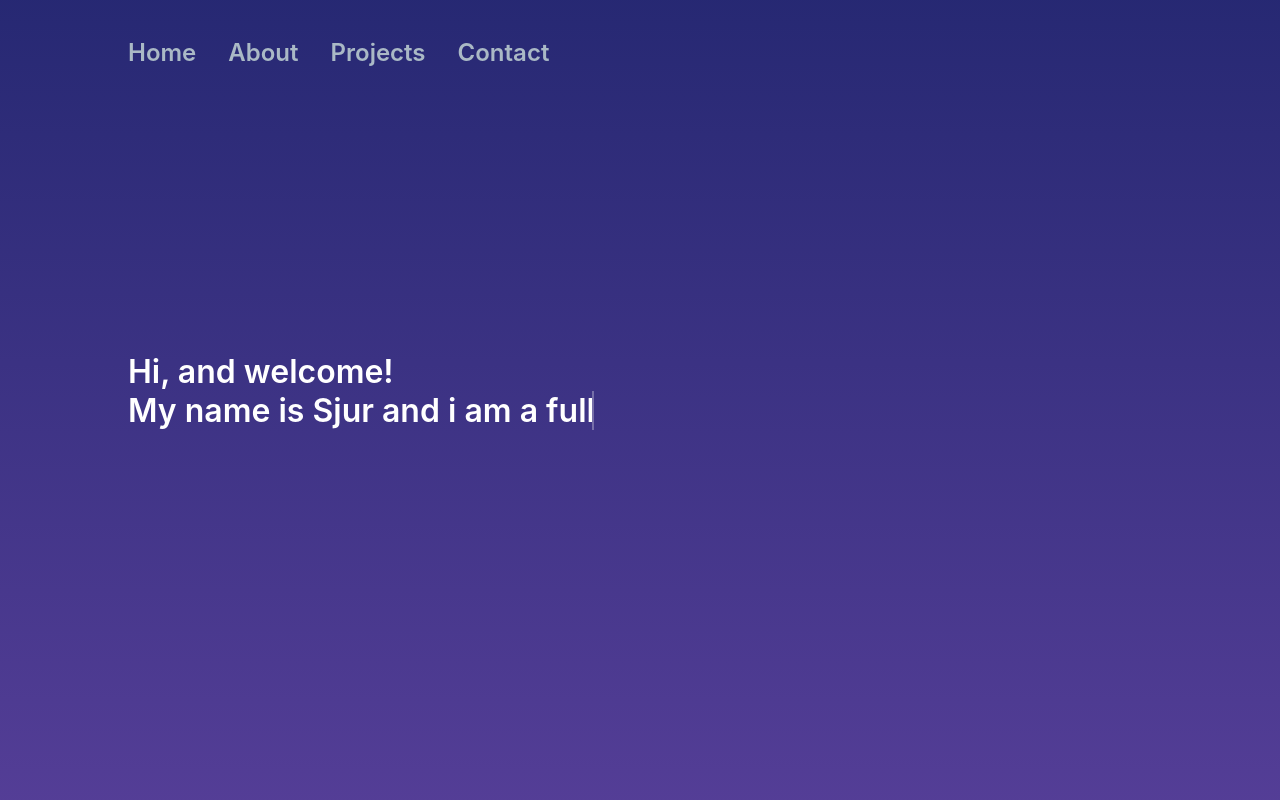
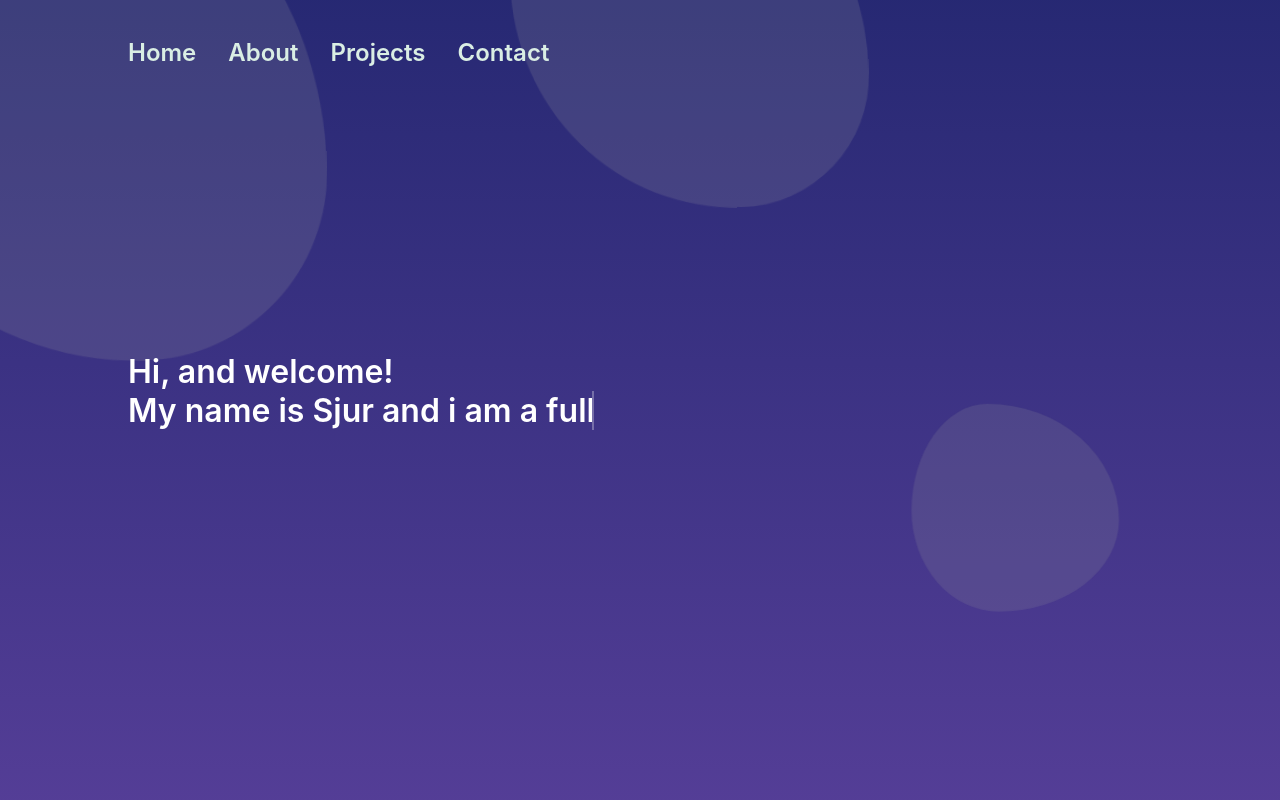
Before and after one commit to GustavsenSj/Portifolio, a React (Vite) app: page / in a window 1280 px wide. Shown: the top 800 px of the page. Built offline with nearby package versions, Linux system fonts and the light colour scheme.

Commit message:
some background texture

```diff
--- a/src/components/hero/hero.css
+++ b/src/components/hero/hero.css
@@ -88,3 +88,77 @@
     border-right-color: transparent;
   }
 }
+
+/* blobs from https://codepen.io/LA_water/pen/rNaYZBb*/
+.blob {
+  background: #90909a4a;
+  height: 200px;
+  width: 200px;
+  border-radius: 30% 50% 20% 40%;
+  animation: transform 20s ease-in-out infinite both alternate,
+    movement_one 40s ease-in-out infinite both;
+  opacity: 0.7;
+  position: fixed;
+  left: 70%;
+  top: 50%;
+  z-index: 0;
+}
+
+.shape1 {
+  height: 500px;
+  width: 500px;
+  left: -200px;
+  top: -150px;
+  transform: rotate(-180deg);
+  animation: transform 30s ease-in-out infinite both alternate,
+    movement_two 60s ease-in-out infinite both;
+}
+
+.shape2 {
+  height: 350px;
+  width: 350px;
+  left: 500px;
+  top: -150px;
+  transform: rotate(-180deg);
+  animation: transform 30s ease-in-out infinite both alternate,
+    movement_two 60s ease-in-out infinite both;
+}
+
+@keyframes transform {
+  0%,
+  100% {
+    border-radius: 33% 67% 70% 30% / 30% 30% 70% 70%;
+  }
+  20% {
+    border-radius: 37% 63% 51% 49% / 37% 65% 35% 63%;
+  }
+  40% {
+    border-radius: 36% 64% 64% 36% / 64% 48% 52% 36%;
+  }
+  60% {
+    border-radius: 37% 63% 51% 49% / 30% 30% 70% 70%;
+  }
+  80% {
+    border-radius: 40% 60% 42% 58% / 41% 51% 49% 59%;
+  }
+}
+
+@keyframes movement_one {
+  0%,
+  100% {
+    transform: none;
+  }
+  50% {
+    transform: translate(50%, 20%) rotateY(10deg) scale(1.2);
+  }
+}
+
+@keyframes movement_two {
+  0%,
+  500% {
+    transform: none;
+  }
+  50% {
+    transform: translate(50%, 20%) rotate(-200deg) scale(1.2);
+  }
+}
--- a/src/components/hero/hero.jsx
+++ b/src/components/hero/hero.jsx
@@ -2,6 +2,9 @@ import "./hero.css";
 function Hero() {
   return (
     <div className="hero-container">
+      <div className="blob shape1"></div>
+      <div className="blob shape2"></div>
+      <div className="blob shape3"></div>
       <div className="hero-text fade">
         <h1 className="line1">
           Hi, and welcome! <br />
--- a/src/components/navbar/navbar.css
+++ b/src/components/navbar/navbar.css
@@ -1,4 +1,5 @@
 .navbar-container {
+  z-index: 1000;
   background-color: none;
   width: 100%;
   height: 5vh;
@@ -8,7 +9,7 @@
   gap: 2rem;
   padding: 3% 10px 0 10%;
   & > p {
-    color: rgba(218, 238, 228, 0.73);
+    color: rgba(218, 238, 228, 100);
     font-size: 24px;
     font-style: normal;
     font-weight: 600;
```
